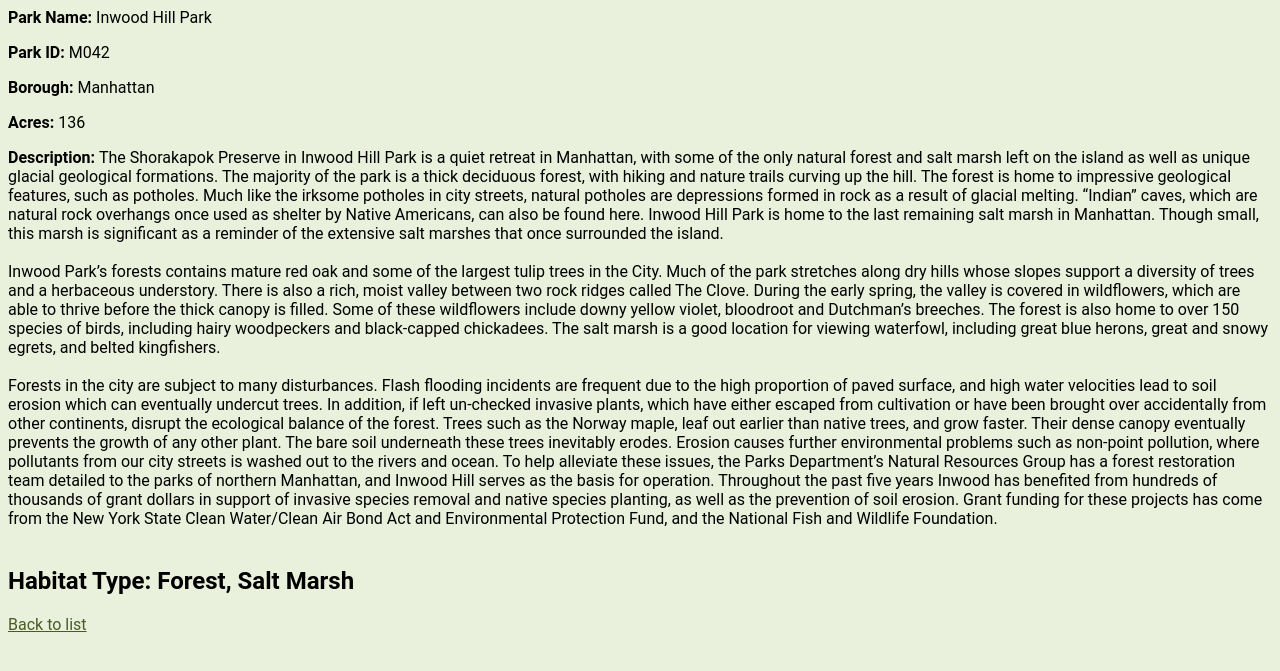
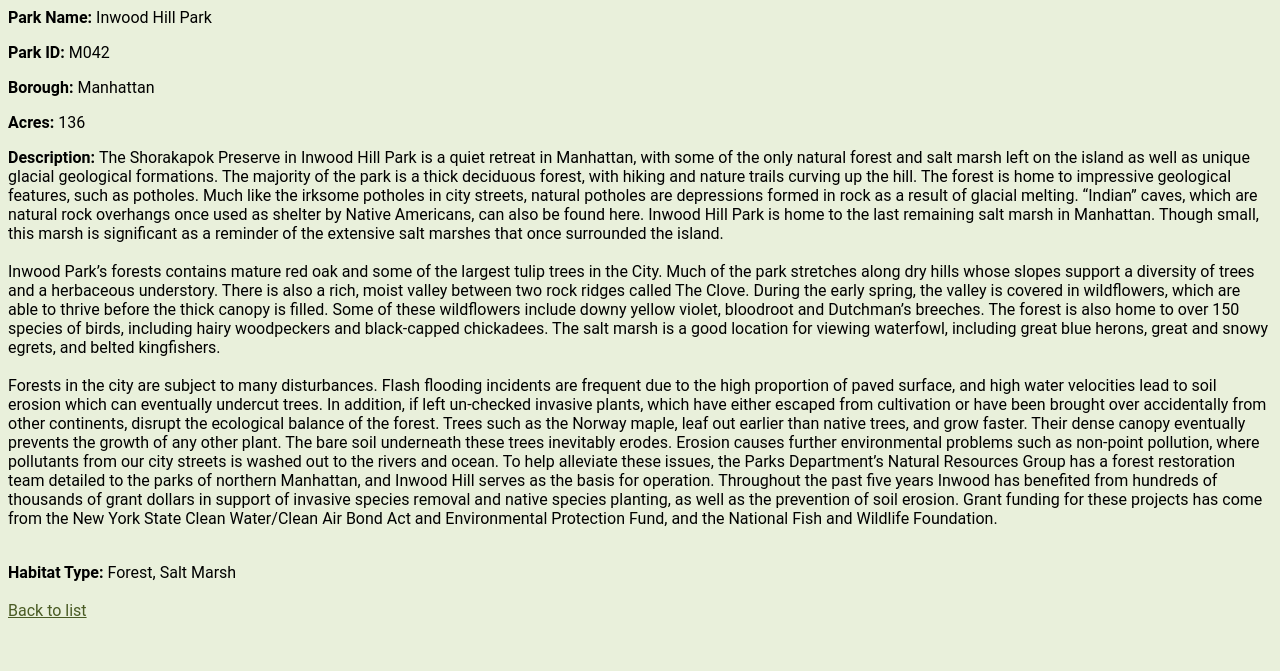
Before and after one commit to annabellamelvin/annabellamelvin.github.io, a Jekyll site: the page Nature_Preserves/parks/M042_136.html, which Jekyll copies as it is, in a window 1280 px wide. Shown: the top 671 px of the page. Built offline with Jekyll 4.4.1, drawn with Linux system fonts in a browser that asks for light colours.

```diff
--- a/Nature_Preserves/parks/M042_136.html
+++ b/Nature_Preserves/parks/M042_136.html
@@ -51,6 +51,6 @@
          Foundation.<br/><br/>
 
       </p>
-      <h2><b>Habitat Type: </b>Forest, Salt Marsh
+      <p><b>Habitat Type: </b>Forest, Salt Marsh<br/><br/>
       </h2><a href="https://annabellamelvin.github.io/Nature_Preserves/Parks.html">Back to list</a></body>
 </html>
```
